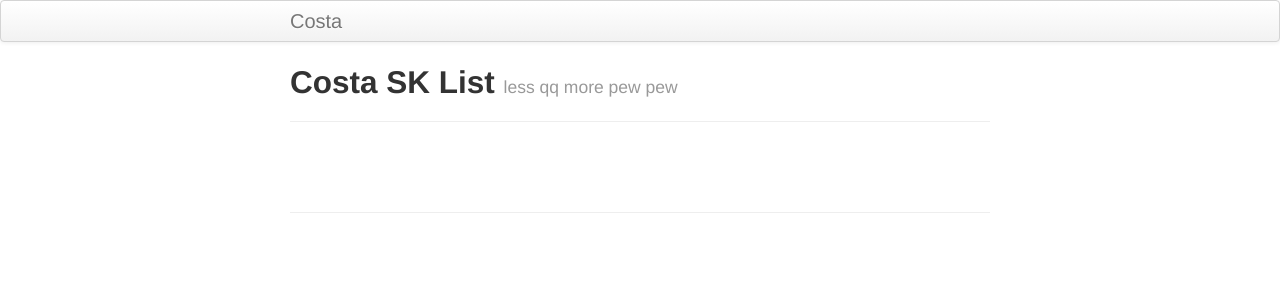
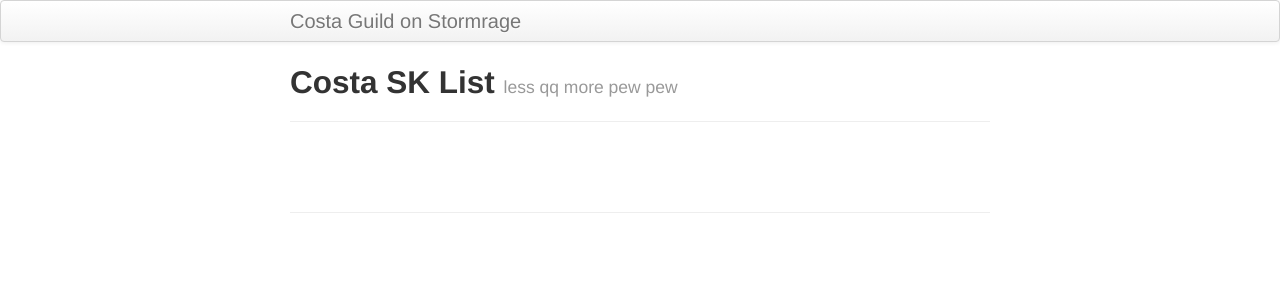
Before and after one commit to omegabiscuit/omegabiscuit.github.io, a Jekyll site: the page built from index.md, in a window 1280 px wide. Shown: the top 300 px of the page. Built offline with Jekyll 4.4.1, drawn with Linux system fonts in a browser that asks for light colours.

Commit message:
test new config

```diff
--- a/_config.yml
+++ b/_config.yml
@@ -8,7 +8,7 @@ highlighter: rouge
 # Themes are encouraged to use these universal variables
 # so be sure to set them if your theme uses them.
 #
-title : Costa
+title : Costa Guild on Stormrage
 author :
   name : Brigham Bangerter
   email : bbangerter829@gmail.com
@@ -21,7 +21,7 @@ production_url : https://omegabiscuit.github.io/
 
 # Tell Github to use the kramdown markdown interpreter
 # (see https://help.github.com/articles/migrating-your-pages-site-from-maruku)
-markdown: kramdown
+#markdown: kramdown
 
 # All Jekyll-Bootstrap specific configurations are namespaced into this hash
 #
```
